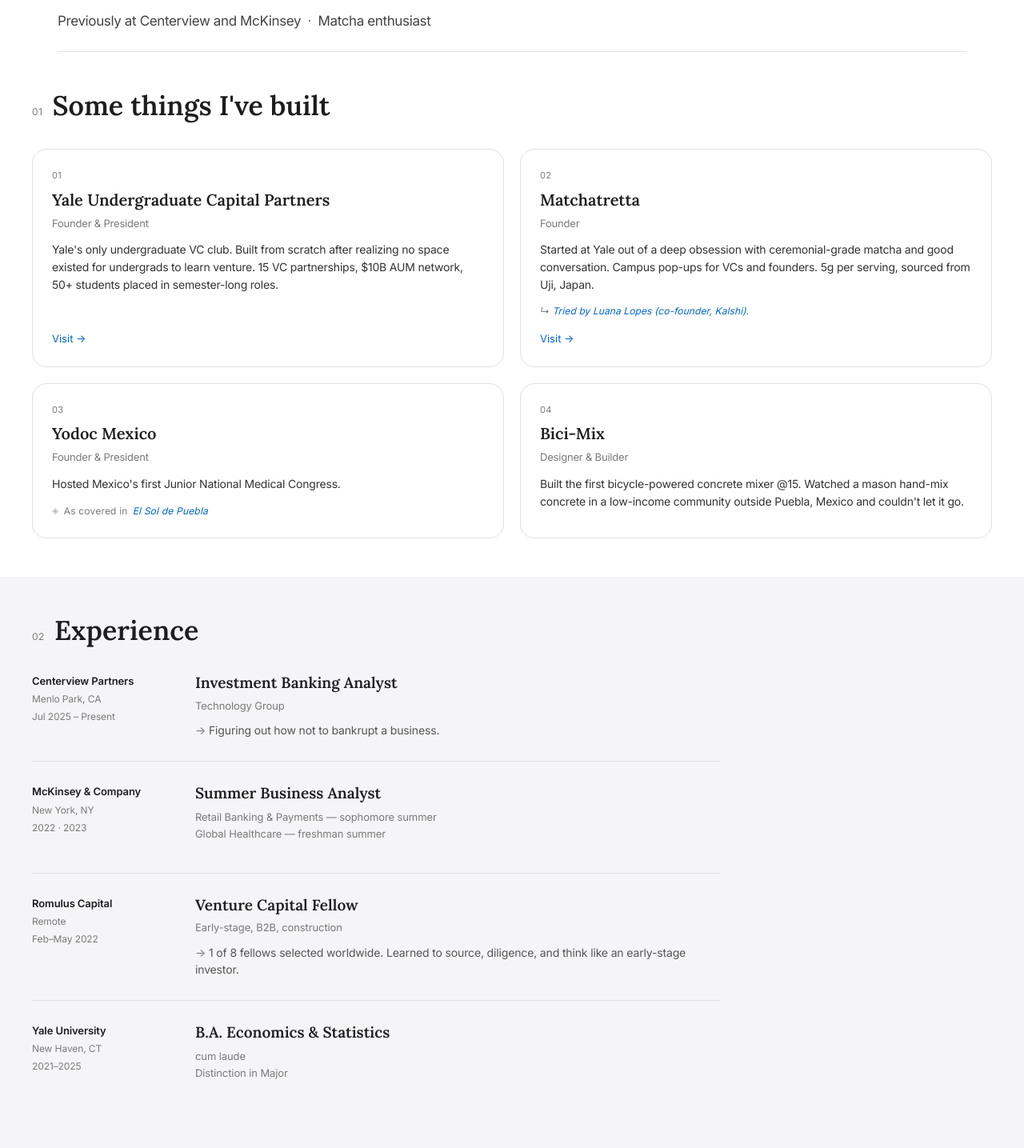
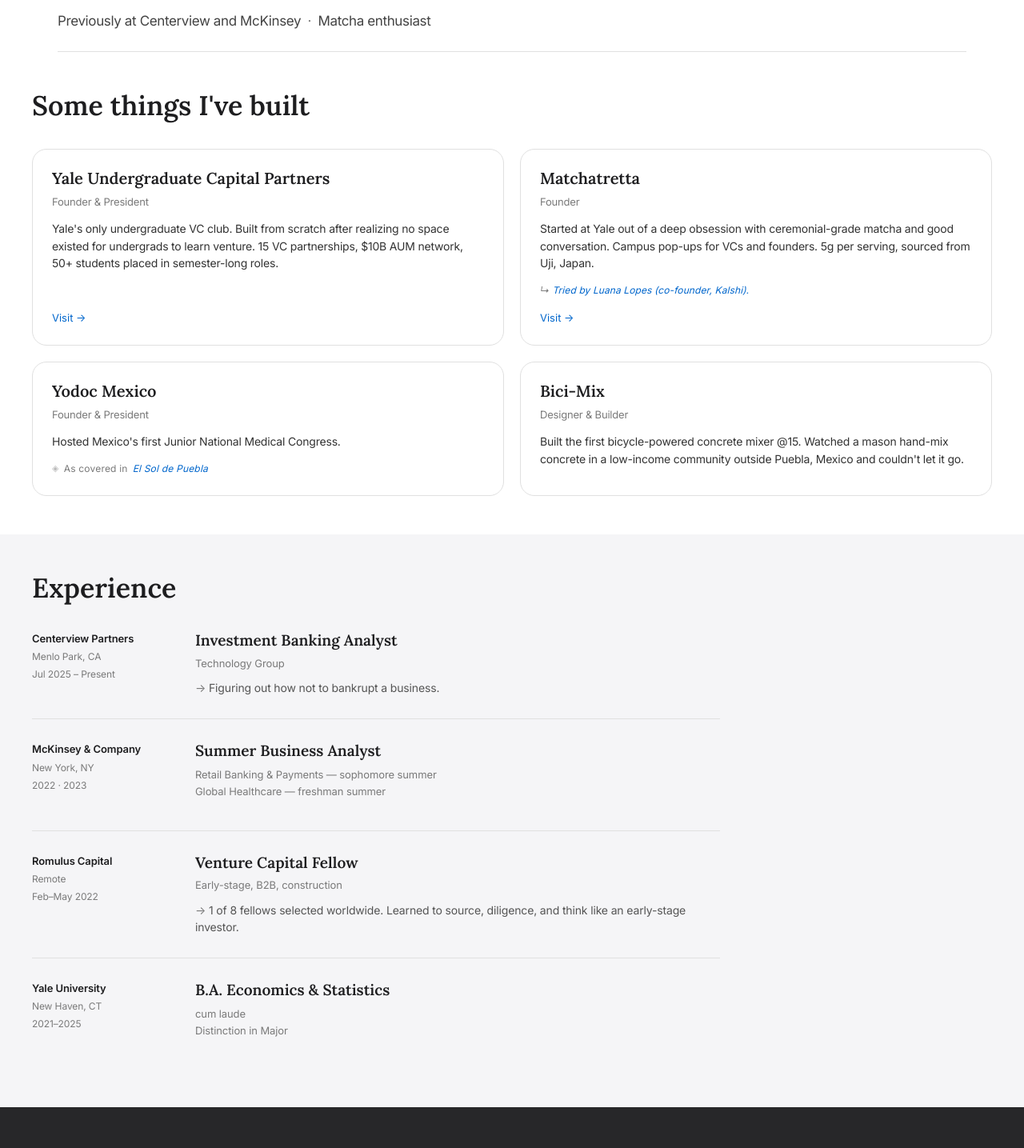
Before and after one commit to amastretta11/webdesign, a Next.js app: page / in a window 1280 px wide. Shown: the part 220-1655 px from the top of the page at 80% size. Built offline with nearby package versions, Linux system fonts and the light colour scheme.

Commit message:
remove section header numbers and per-card numbers
Dropped the 01/02/03/04 badges from section headers (Built, Experience,
Reading, Say hi) and from each project card.

Co-Authored-By: Claude Opus 4.7 (1M context) <noreply@anthropic.com>

```diff
--- a/components/Built.tsx
+++ b/components/Built.tsx
@@ -35,11 +35,11 @@ export default function Built() {
     <section id="built" ref={ref} className="py-12 px-8">
       <div className="max-w-[1200px] mx-auto">
         <div data-built-label>
-          <SectionLabel num="01" title={<>Some things I&apos;ve built</>} />
+          <SectionLabel title={<>Some things I&apos;ve built</>} />
         </div>
         <div className="grid grid-cols-1 md:grid-cols-2 gap-5">
-          {PROJECTS.map((p, i) => (
-            <ProjectCard key={p.id} project={p} index={i} />
+          {PROJECTS.map((p) => (
+            <ProjectCard key={p.id} project={p} />
           ))}
         </div>
       </div>
@@ -49,19 +49,14 @@ export default function Built() {
 
 function ProjectCard({
   project,
-  index,
 }: {
   project: Project;
-  index: number;
 }) {
   return (
     <article
       data-project-card
       className="group relative flex flex-col rounded-[18px] border border-hairline bg-white p-6 transition-all duration-300 hover:border-[#c0c0c0] hover:-translate-y-0.5 hover:shadow-[0_18px_40px_-24px_rgba(0,0,0,0.18)]"
     >
-      <p className="text-[11px] tracking-[0.3px] text-muted mb-2.5">
-        {String(index + 1).padStart(2, "0")}
-      </p>
       <p className="font-display text-[20px] font-semibold leading-[1.2] mb-2 text-ink">
         {project.title}
       </p>
--- a/components/Contact.tsx
+++ b/components/Contact.tsx
@@ -46,7 +46,7 @@ export default function Contact() {
     <section id="contact" ref={ref} className="py-12 px-8">
       <div className="max-w-[1200px] mx-auto">
         <div data-contact-label>
-          <SectionLabel num="04" title="Say hi" />
+          <SectionLabel title="Say hi" />
         </div>
         <p
           data-contact-body
--- a/components/Experience.tsx
+++ b/components/Experience.tsx
@@ -41,7 +41,7 @@ export default function Experience() {
     <section id="experience" ref={ref} className="bg-parchment py-12 px-8">
       <div className="max-w-[1200px] mx-auto">
         <div data-exp-label>
-          <SectionLabel num="02" title="Experience" />
+          <SectionLabel title="Experience" />
         </div>
         <div className="max-w-[860px]">
           {EXPERIENCE.map((item, i) => (
--- a/components/Reading.tsx
+++ b/components/Reading.tsx
@@ -41,7 +41,7 @@ export default function Reading() {
     >
       <div className="max-w-[1200px] mx-auto">
         <div data-reading-label>
-          <SectionLabel num="03" title="What I'm reading" dark />
+          <SectionLabel title="What I'm reading" dark />
         </div>
         <div
           className="grid gap-6"
--- a/components/SectionLabel.tsx
+++ b/components/SectionLabel.tsx
@@ -3,24 +3,14 @@
 import { ReactNode } from "react";
 
 export default function SectionLabel({
-  num,
   title,
   dark = false,
 }: {
-  num: string;
   title: ReactNode;
   dark?: boolean;
 }) {
   return (
-    <div className="flex items-baseline gap-3 mb-9" data-section-label>
-      <span
-        data-section-num
-        className={`text-[12px] tracking-[0.5px] ${
-          dark ? "text-white/40" : "text-muted"
-        }`}
-      >
-        {num}
-      </span>
+    <div className="mb-9" data-section-label>
       <h2
         data-section-title
         className={`font-display font-semibold text-[34px] leading-[1.1] tracking-normal ${
```
